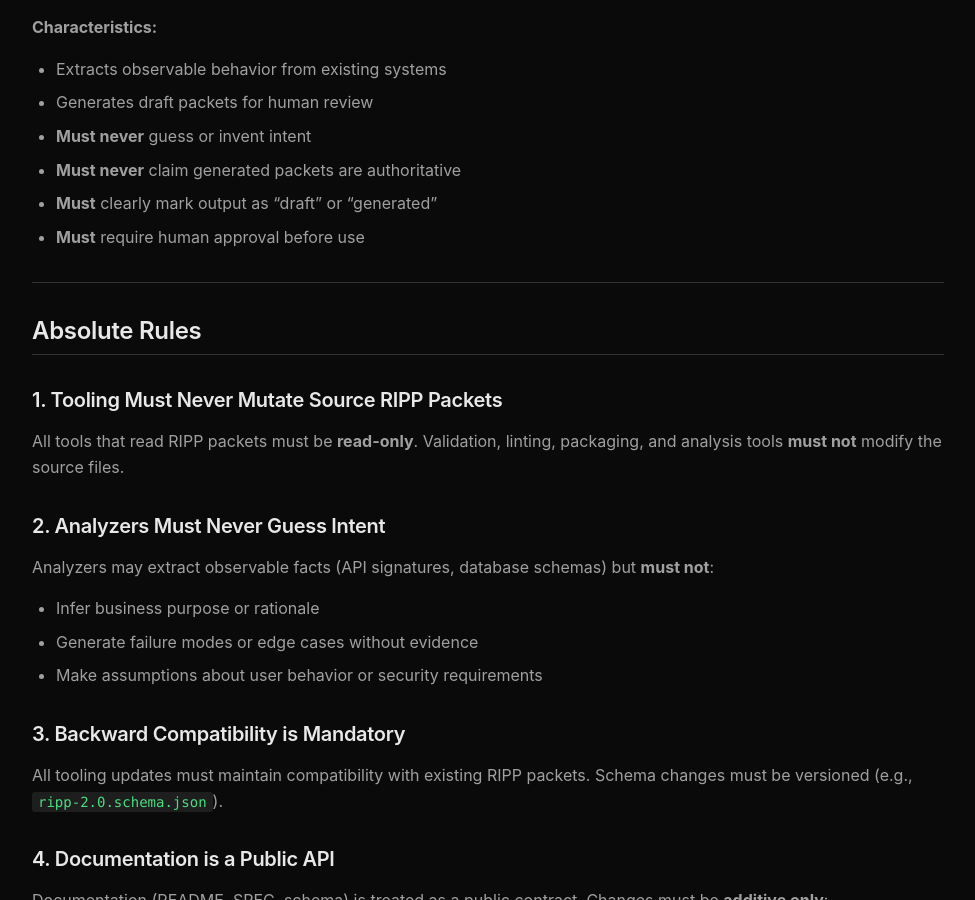
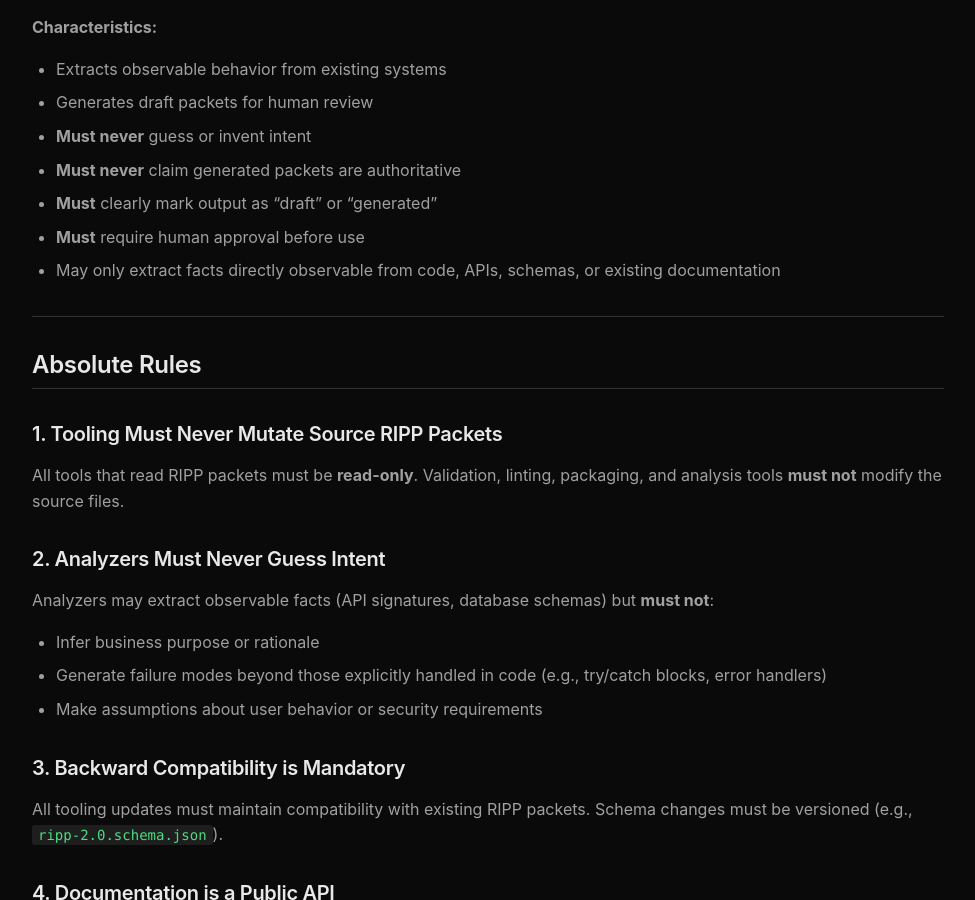
Before and after one commit to Dylan-Natter/ripp-protocol, a Jekyll site: the page built from docs/EXTENSIONS.md, in a window 1280 px wide and 900 px high, scrolled down 1976 px. Shown: the whole window, without its empty margins (152-1127 px from the left). Built offline with Jekyll 4.4.1, drawn with Linux system fonts in a browser that asks for light colours; our own code applies the rules of GitHub Pages for plain Markdown files.

Commit message:
Clarify extension guardrails and TODO comment structure
Co-authored-by: Dylan-Natter <69005338+Dylan-Natter@users.noreply.github.com>

```diff
--- a/docs/EXTENSIONS.md
+++ b/docs/EXTENSIONS.md
@@ -60,6 +60,7 @@ Tool that examines existing code, APIs, or documentation to generate **draft** R
 - **Must never** claim generated packets are authoritative
 - **Must** clearly mark output as "draft" or "generated"
 - **Must** require human approval before use
+- May only extract facts directly observable from code, APIs, schemas, or existing documentation
 
 ---
 
@@ -71,7 +72,7 @@ All tools that read RIPP packets must be **read-only**. Validation, linting, pac
 ### 2. Analyzers Must Never Guess Intent
 Analyzers may extract observable facts (API signatures, database schemas) but **must not**:
 - Infer business purpose or rationale
-- Generate failure modes or edge cases without evidence
+- Generate failure modes beyond those explicitly handled in code (e.g., try/catch blocks, error handlers)
 - Make assumptions about user behavior or security requirements
 
 ### 3. Backward Compatibility is Mandatory
```
Also changed, not shown: wiki/RIPP-Tooling-Evolution-Log.md (+2 -0 lines), .github/copilot-instructions.md.
